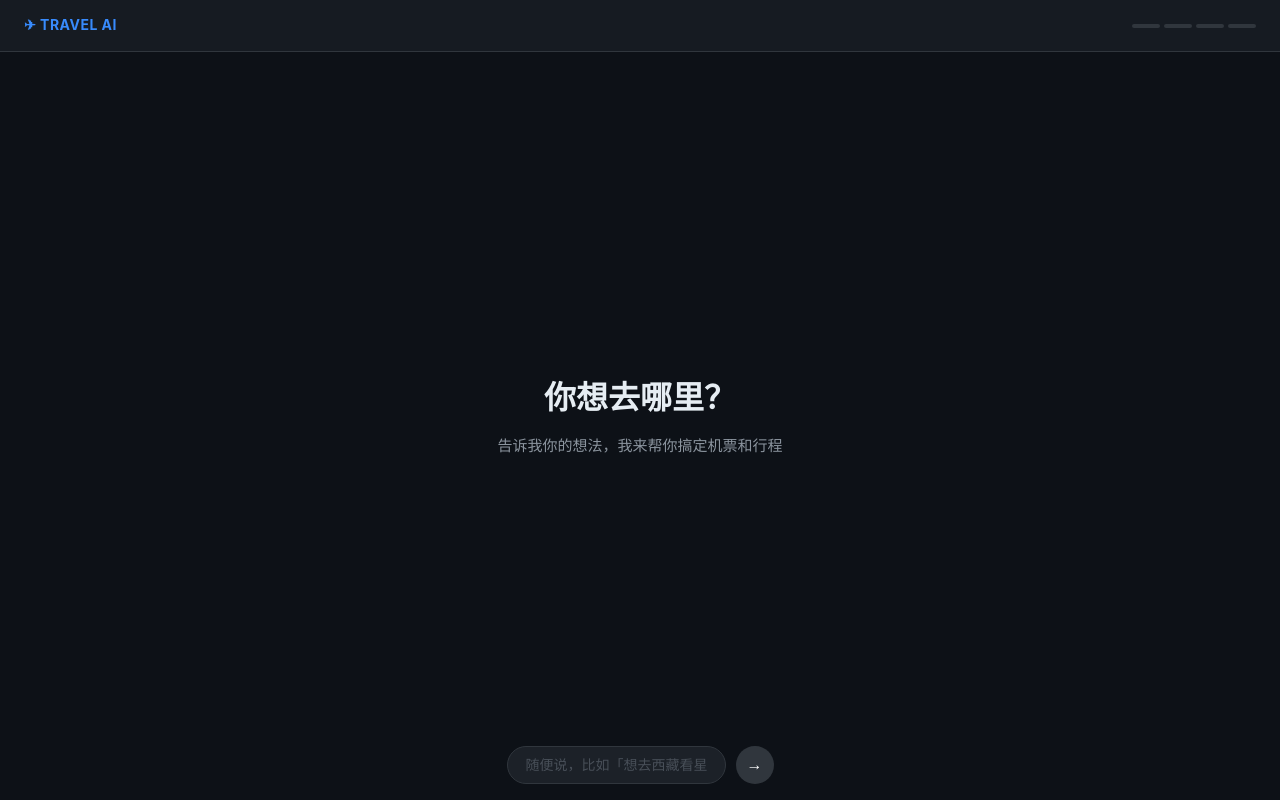
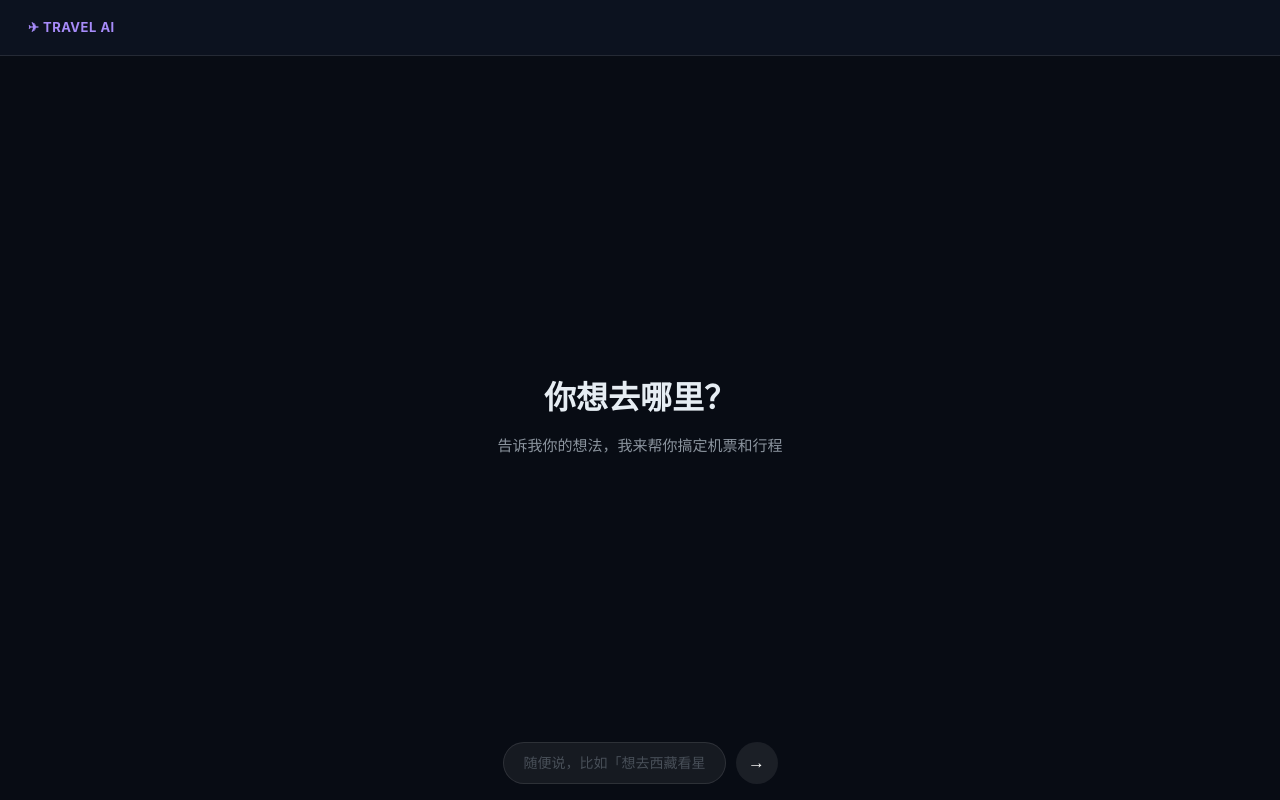
Before and after one commit to regrlomon/travel_agent, a Vue app in the folder frontend/: page / in a window 1280 px wide. Built offline with nearby package versions, Linux system fonts and the light colour scheme.

Commit message:
feat: apply Aurora dark design tokens to style.css

```diff
--- a/frontend/src/style.css
+++ b/frontend/src/style.css
@@ -1,21 +1,23 @@
 :root {
-  --bg-base:        #0d1117;
-  --bg-surface:     #161b22;
-  --bg-elevated:    #1c2128;
-  --bg-input:       #21262d;
-  --border:         #30363d;
-  --border-subtle:  #21262d;
+  --bg-base:        #080c14;
+  --bg-surface:     #0d1320;
+  --bg-elevated:    #111827;
+  --bg-glass:       rgba(255, 255, 255, 0.05);
+  --bg-input:       rgba(255, 255, 255, 0.06);
+  --border:         rgba(255, 255, 255, 0.10);
+  --border-subtle:  rgba(255, 255, 255, 0.06);
   --text-primary:   #e6edf3;
   --text-secondary: #8b949e;
   --text-muted:     #484f58;
-  --accent:         #1f6feb;
-  --accent-hover:   #388bfd;
-  --accent-text:    #ffffff;
+  --accent:         #6c3bd5;
+  --accent-end:     #1a6feb;
+  --accent-hover:   #a78bfa;
+  --accent-cyan:    #22d3ee;
   --success:        #3fb950;
   --warning:        #d29922;
   --error:          #f85149;
   --radius-sm:      6px;
-  --radius-md:      12px;
+  --radius-md:      14px;
   --radius-lg:      20px;
   --radius-full:    9999px;
 }
@@ -34,283 +36,162 @@ html, body {
 
 #app { height: 100%; display: flex; flex-direction: column; }
 
-/* ── Top bar ──────────────────────────────── */
+/* ── Aurora blobs ── */
+.aurora { position: absolute; inset: 0; pointer-events: none; overflow: hidden; z-index: 0; }
+.aurora-blob {
+  position: absolute; border-radius: 50%;
+  filter: blur(90px); opacity: 0.22;
+  animation: aurora-drift 10s ease-in-out infinite alternate;
+}
+.aurora-blob:nth-child(1) { width: 700px; height: 500px; background: radial-gradient(#6c3bd5, transparent); top: -150px; left: -150px; }
+.aurora-blob:nth-child(2) { width: 600px; height: 400px; background: radial-gradient(#1a6feb, transparent); top: 80px; right: -100px; animation-delay: -4s; }
+.aurora-blob:nth-child(3) { width: 500px; height: 350px; background: radial-gradient(#0e9f6e, transparent); bottom: 0; left: 25%; animation-delay: -7s; }
+@keyframes aurora-drift { 0% { transform: translate(0, 0); } 100% { transform: translate(30px, 20px); } }
+
+/* ── TopBar ── */
 .topbar {
-  background: var(--bg-surface);
+  background: rgba(13, 19, 32, 0.95);
+  backdrop-filter: blur(12px);
   border-bottom: 1px solid var(--border);
-  padding: 0 24px;
-  height: 52px;
-  display: flex;
-  align-items: center;
-  justify-content: space-between;
-  flex-shrink: 0;
+  padding: 0 28px;
+  height: 56px;
+  display: flex; align-items: center; justify-content: space-between;
+  flex-shrink: 0; position: relative; z-index: 10;
 }
+.topbar-brand { font-weight: 700; font-size: 13px; color: var(--accent-hover); letter-spacing: 0.5px; }
 
-.topbar-brand {
-  font-weight: 700;
-  font-size: 14px;
-  color: var(--accent-hover);
-  letter-spacing: 0.5px;
+/* ── 四步进度条 ── */
+.stepper { display: flex; align-items: center; gap: 0; }
+.step-item { display: flex; align-items: center; gap: 6px; }
+.step-dot {
+  width: 28px; height: 28px; border-radius: 50%;
+  display: flex; align-items: center; justify-content: center;
+  font-size: 12px; font-weight: 700; flex-shrink: 0; transition: all 0.3s;
 }
+.step-dot.done   { background: var(--success); color: #fff; }
+.step-dot.active { background: linear-gradient(135deg, var(--accent), var(--accent-end)); color: #fff; box-shadow: 0 0 14px rgba(108, 59, 213, 0.5); }
+.step-dot.pending { background: rgba(255,255,255,.07); color: var(--text-muted); border: 1px solid var(--border); }
+.step-label { font-size: 11px; font-weight: 600; transition: color 0.3s; }
+.step-label.done    { color: var(--success); }
+.step-label.active  { color: var(--accent-hover); }
+.step-label.pending { color: var(--text-muted); }
+.step-line { width: 28px; height: 1px; background: var(--border); margin: 0 4px; transition: background 0.3s; }
+.step-line.done { background: var(--success); }
 
-.stepper {
-  display: flex;
-  gap: 4px;
-  align-items: center;
+/* ── 内容区 ── */
+.view { flex: 1; overflow-y: auto; position: relative; }
+
+/* ── 气泡 ── */
+.chat-messages {
+  max-width: 720px; margin: 0 auto;
+  padding: 24px 24px 0;
+  display: flex; flex-direction: column; gap: 14px;
 }
-
-.step-dot {
-  width: 28px;
-  height: 4px;
-  border-radius: 2px;
-  background: var(--border);
-  transition: background 0.3s;
-}
-
-.step-dot.active { background: var(--accent); }
-.step-dot.done   { background: var(--success); }
-
-/* ── Main content area ────────────────────── */
-.view { flex: 1; overflow-y: auto; }
-
-/* ── Chat bubbles ─────────────────────────── */
-.chat-messages {
-  max-width: 720px;
-  margin: 0 auto;
-  padding: 24px 24px 0;
-  display: flex;
-  flex-direction: column;
-  gap: 12px;
-}
-
 .bubble-row { display: flex; gap: 10px; align-items: flex-end; }
 .bubble-row.user { flex-direction: row-reverse; }
 
 .bubble-avatar {
-  width: 30px;
-  height: 30px;
-  border-radius: 50%;
-  background: var(--accent);
-  display: flex;
-  align-items: center;
-  justify-content: center;
-  font-size: 12px;
-  font-weight: 700;
-  color: #fff;
-  flex-shrink: 0;
+  width: 36px; height: 36px; border-radius: 50%;
+  display: flex; align-items: center; justify-content: center;
+  font-size: 13px; font-weight: 700; flex-shrink: 0;
+}
+.bubble-avatar.ai-avatar   { background: linear-gradient(135deg, var(--accent), var(--accent-end)); color: #fff; }
+.bubble-avatar.user-avatar { background: rgba(255,255,255,.08); border: 1px solid var(--border); color: var(--text-muted); font-size: 11px; }
+
+.bubble {
+  max-width: 70%; padding: 12px 16px;
+  font-size: 14px; line-height: 1.7; border-radius: var(--radius-md);
+}
+.bubble.ai   { background: var(--bg-glass); border: 1px solid var(--border); border-bottom-left-radius: 4px; }
+.bubble.user { background: linear-gradient(135deg, var(--accent), var(--accent-end)); color: #fff; border-bottom-right-radius: 4px; }
+
+/* ── 输入栏 ── */
+.input-bar {
+  max-width: 720px; margin: 16px auto; padding: 0 24px;
+  display: flex; gap: 10px; align-items: center;
+}
+.input-bar input {
+  flex: 1;
+  background: var(--bg-input); border: 1px solid var(--border);
+  border-radius: var(--radius-full); padding: 12px 20px;
+  font-size: 14px; color: var(--text-primary); outline: none;
+  transition: border-color 0.2s, box-shadow 0.2s;
+}
+.input-bar input::placeholder { color: var(--text-muted); }
+.input-bar input:focus { border-color: rgba(108,59,213,.7); box-shadow: 0 0 0 3px rgba(108,59,213,.12); }
+
+.btn-send {
+  width: 42px; height: 42px; border-radius: 50%;
+  background: linear-gradient(135deg, var(--accent), var(--accent-end));
+  border: none; cursor: pointer; color: #fff; font-size: 17px;
+  display: flex; align-items: center; justify-content: center;
+  flex-shrink: 0; transition: opacity 0.2s;
+}
+.btn-send:hover { opacity: 0.85; }
+.btn-send:disabled { background: rgba(255,255,255,.08); cursor: not-allowed; opacity: 1; }
+
+/* ── Plan cards ── */
+.review-view  { max-width: 860px; margin: 32px auto; padding: 0 24px; }
+.review-title { font-size: 20px; font-weight: 700; margin-bottom: 6px; }
+.review-subtitle { font-size: 13px; color: var(--text-secondary); margin-bottom: 24px; }
+
+.plan-cards { display: grid; grid-template-columns: repeat(auto-fit, minmax(240px, 1fr)); gap: 16px; margin-bottom: 24px; }
+.plan-card {
+  background: var(--bg-glass); border: 1px solid var(--border);
+  border-radius: var(--radius-lg); padding: 20px; cursor: pointer;
+  transition: border-color 0.2s, background 0.2s, box-shadow 0.2s;
+}
+.plan-card:hover { border-color: rgba(108,59,213,.4); background: rgba(108,59,213,.06); }
+.plan-card.selected {
+  border-color: var(--accent);
+  background: rgba(108,59,213,.12);
+  box-shadow: 0 0 0 1px var(--accent), 0 8px 32px rgba(108,59,213,.2);
+}
+.plan-option-id  { font-size: 11px; font-weight: 700; color: #7c3aed; text-transform: uppercase; letter-spacing: 1px; margin-bottom: 8px; }
+.plan-summary    { font-size: 14px; font-weight: 700; color: var(--text-primary); margin-bottom: 12px; line-height: 1.4; }
+
+.plan-flight-block {
+  background: rgba(255,255,255,.04); border-radius: 10px;
+  padding: 10px 12px; margin-bottom: 12px;
+}
+.plan-flight-label { font-size: 11px; color: var(--text-muted); margin-bottom: 6px; }
+.plan-flight-row { display: flex; align-items: center; justify-content: space-between; }
+.plan-flight-time { font-size: 20px; font-weight: 700; color: var(--text-primary); }
+.plan-flight-city { font-size: 11px; color: var(--text-secondary); margin-bottom: 2px; }
+.plan-flight-arrow { color: var(--text-muted); font-size: 14px; }
+
+.plan-price { font-size: 15px; font-weight: 700; color: var(--accent-cyan); margin-top: 10px; }
+.plan-price-label { font-size: 11px; color: var(--text-muted); font-weight: 400; }
+.plan-days-new { display: flex; flex-direction: column; gap: 4px; }
+.plan-day-row  { font-size: 12px; color: var(--text-muted); }
+.plan-day-row span { color: var(--text-secondary); }
+.plan-selected-badge {
+  display: inline-flex; align-items: center; gap: 4px;
+  background: rgba(108,59,213,.2); border: 1px solid rgba(108,59,213,.4);
+  border-radius: var(--radius-full); padding: 3px 10px;
+  font-size: 11px; color: var(--accent-hover); margin-top: 8px;
 }
 
-.bubble {
-  max-width: 72%;
-  padding: 10px 14px;
-  border-radius: var(--radius-md);
-  font-size: 14px;
-  line-height: 1.6;
-}
+/* ── Result view ── */
+.result-view { max-width: 800px; margin: 32px auto; padding: 0 24px 48px; }
+.result-header { margin-bottom: 28px; }
+.result-title { font-size: 24px; font-weight: 800; background: linear-gradient(135deg,#fff,#c4b5fd,#67e8f9); -webkit-background-clip:text; -webkit-text-fill-color:transparent; background-clip:text; }
+.result-sub { font-size: 13px; color: var(--text-secondary); margin-top: 4px; }
 
-.bubble.ai {
-  background: var(--bg-elevated);
-  border: 1px solid var(--border);
-  border-bottom-left-radius: 3px;
-  color: var(--text-primary);
-}
+.itinerary-card { background: var(--bg-glass); border: 1px solid var(--border); border-radius: var(--radius-lg); overflow: hidden; margin-bottom: 16px; }
+.itin-top { background: linear-gradient(135deg,rgba(108,59,213,.2),rgba(26,111,235,.15)); border-bottom:1px solid var(--border-subtle); padding: 20px 24px; display:flex; justify-content:space-between; align-items:flex-start; }
+.itin-option { font-size:11px; color:var(--accent-hover); font-weight:700; text-transform:uppercase; letter-spacing:1px; }
+.itin-name   { font-size:17px; font-weight:700; margin-top:2px; }
+.itin-price  { font-size:26px; font-weight:800; color:var(--accent-cyan); }
+.itin-price-label { font-size:11px; color:var(--text-muted); text-align:right; margin-top:2px; }
 
-.bubble.user {
-  background: var(--accent);
-  border-bottom-right-radius: 3px;
-  color: #fff;
-}
+.itin-flight-strip { padding:14px 24px; border-bottom:1px solid var(--border-subtle); display:flex; align-items:center; gap:16px; font-size:13px; color:var(--text-secondary); flex-wrap:wrap; }
 
-/* ── Input bar ────────────────────────────── */
-.input-bar {
-  max-width: 720px;
-  margin: 16px auto;
-  padding: 0 24px;
-  display: flex;
-  gap: 10px;
-  align-items: center;
-}
+.itin-days { padding:16px 24px; display:flex; flex-direction:column; gap:12px; }
+.day-row   { display:flex; gap:14px; align-items:flex-start; }
+.day-badge { min-width:44px; padding:4px 10px; border-radius:8px; text-align:center; background:rgba(108,59,213,.15); border:1px solid rgba(108,59,213,.3); font-size:11px; font-weight:700; color:var(--accent-hover); }
+.day-pois  { display:flex; flex-wrap:wrap; gap:6px; }
+.poi-chip  { background:var(--bg-glass); border:1px solid var(--border); border-radius:var(--radius-full); padding:4px 12px; font-size:12px; color:var(--text-secondary); }
+.day-note  { font-size:12px; color:var(--text-muted); margin-top:4px; }
 
-.input-bar input {
-  flex: 1;
-  background: var(--bg-elevated);
-  border: 1px solid var(--border);
-  border-radius: var(--radius-full);
-  padding: 10px 18px;
-  font-size: 14px;
-  color: var(--text-primary);
-  outline: none;
-  transition: border-color 0.2s;
-}
-
-.input-bar input::placeholder { color: var(--text-muted); }
-.input-bar input:focus { border-color: var(--accent); }
-
-.btn-send {
-  width: 38px;
-  height: 38px;
-  border-radius: 50%;
-  background: var(--accent);
-  border: none;
-  cursor: pointer;
-  display: flex;
-  align-items: center;
-  justify-content: center;
-  color: #fff;
-  font-size: 16px;
-  flex-shrink: 0;
-  transition: background 0.2s;
-}
-
-.btn-send:hover { background: var(--accent-hover); }
-.btn-send:disabled { background: var(--border); cursor: not-allowed; }
-
-/* ── Progress timeline ────────────────────── */
-.progress-view {
-  max-width: 560px;
-  margin: 48px auto;
-  padding: 0 24px;
-}
-
-.progress-title {
-  color: var(--text-secondary);
-  font-size: 13px;
-  text-transform: uppercase;
-  letter-spacing: 1px;
-  margin-bottom: 24px;
-}
-
-.timeline { list-style: none; display: flex; flex-direction: column; gap: 0; }
-
-.timeline-item {
-  display: flex;
-  align-items: flex-start;
-  gap: 14px;
-  padding-bottom: 20px;
-  position: relative;
-}
-
-.timeline-item::before {
-  content: '';
-  position: absolute;
-  left: 11px;
-  top: 24px;
-  bottom: 0;
-  width: 1px;
-  background: var(--border);
-}
-
-.timeline-item:last-child::before { display: none; }
-
-.timeline-dot {
-  width: 24px;
-  height: 24px;
-  border-radius: 50%;
-  background: var(--success);
-  border: 2px solid var(--bg-base);
-  display: flex;
-  align-items: center;
-  justify-content: center;
-  font-size: 11px;
-  flex-shrink: 0;
-  color: #fff;
-}
-
-.timeline-dot.pending { background: var(--border); animation: pulse 1.5s infinite; }
-
-@keyframes pulse {
-  0%, 100% { opacity: 1; }
-  50%       { opacity: 0.4; }
-}
-
-.timeline-text { padding-top: 2px; }
-.timeline-node { font-size: 12px; color: var(--text-muted); }
-.timeline-msg  { font-size: 14px; color: var(--text-primary); }
-
-/* ── Plan review cards ────────────────────── */
-.review-view {
-  max-width: 800px;
-  margin: 32px auto;
-  padding: 0 24px;
-}
-
-.review-title { font-size: 16px; font-weight: 600; margin-bottom: 8px; }
-.review-subtitle { font-size: 13px; color: var(--text-secondary); margin-bottom: 24px; }
-
-.plan-cards { display: grid; grid-template-columns: repeat(auto-fit, minmax(220px, 1fr)); gap: 14px; margin-bottom: 24px; }
-
-.plan-card {
-  background: var(--bg-surface);
-  border: 1px solid var(--border);
-  border-radius: var(--radius-md);
-  padding: 16px;
-  cursor: pointer;
-  transition: border-color 0.2s;
-}
-
-.plan-card:hover { border-color: var(--accent); }
-.plan-card.selected { border-color: var(--accent); background: #1f6feb18; }
-
-.plan-option-id {
-  font-size: 11px;
-  font-weight: 700;
-  color: var(--accent-hover);
-  text-transform: uppercase;
-  letter-spacing: 1px;
-  margin-bottom: 6px;
-}
-
-.plan-summary { font-size: 13px; font-weight: 600; margin-bottom: 8px; }
-.plan-flight  { font-size: 12px; color: var(--text-secondary); margin-bottom: 10px; }
-
-.plan-days { display: flex; flex-direction: column; gap: 3px; }
-.plan-day  { font-size: 12px; color: var(--text-muted); }
-
-/* ── Result view ──────────────────────────── */
-.result-view {
-  max-width: 800px;
-  margin: 32px auto;
-  padding: 0 24px 48px;
-}
-
-.result-header { margin-bottom: 24px; }
-.result-header h2 { font-size: 20px; font-weight: 700; }
-.result-header p  { color: var(--text-secondary); font-size: 13px; margin-top: 4px; }
-
-.warning-box {
-  background: #d2992218;
-  border: 1px solid var(--warning);
-  border-radius: var(--radius-sm);
-  padding: 10px 14px;
-  font-size: 13px;
-  color: var(--warning);
-  margin-bottom: 20px;
-}
-
-.itinerary-card {
-  background: var(--bg-surface);
-  border: 1px solid var(--border);
-  border-radius: var(--radius-md);
-  padding: 20px;
-  margin-bottom: 16px;
-}
-
-.itin-header { display: flex; justify-content: space-between; align-items: flex-start; margin-bottom: 14px; }
-.itin-title  { font-size: 15px; font-weight: 600; }
-.itin-flight { font-size: 12px; color: var(--text-secondary); margin-top: 3px; }
-.itin-price  { font-size: 16px; font-weight: 700; color: var(--accent-hover); }
-
-.day-list { display: flex; flex-direction: column; gap: 10px; }
-
-.day-row { display: flex; gap: 12px; align-items: flex-start; }
-.day-num { font-size: 11px; font-weight: 700; color: var(--accent); min-width: 32px; }
-.day-pois { display: flex; flex-wrap: wrap; gap: 5px; }
-.poi-chip {
-  background: var(--bg-elevated);
-  border: 1px solid var(--border);
-  border-radius: var(--radius-full);
-  padding: 2px 8px;
-  font-size: 12px;
-  color: var(--text-secondary);
-}
-.day-note { font-size: 12px; color: var(--text-muted); margin-top: 4px; }
+.warning-box { background:rgba(210,153,34,.1); border:1px solid var(--warning); border-radius:var(--radius-sm); padding:10px 14px; font-size:13px; color:var(--warning); margin-bottom:20px; }
```
